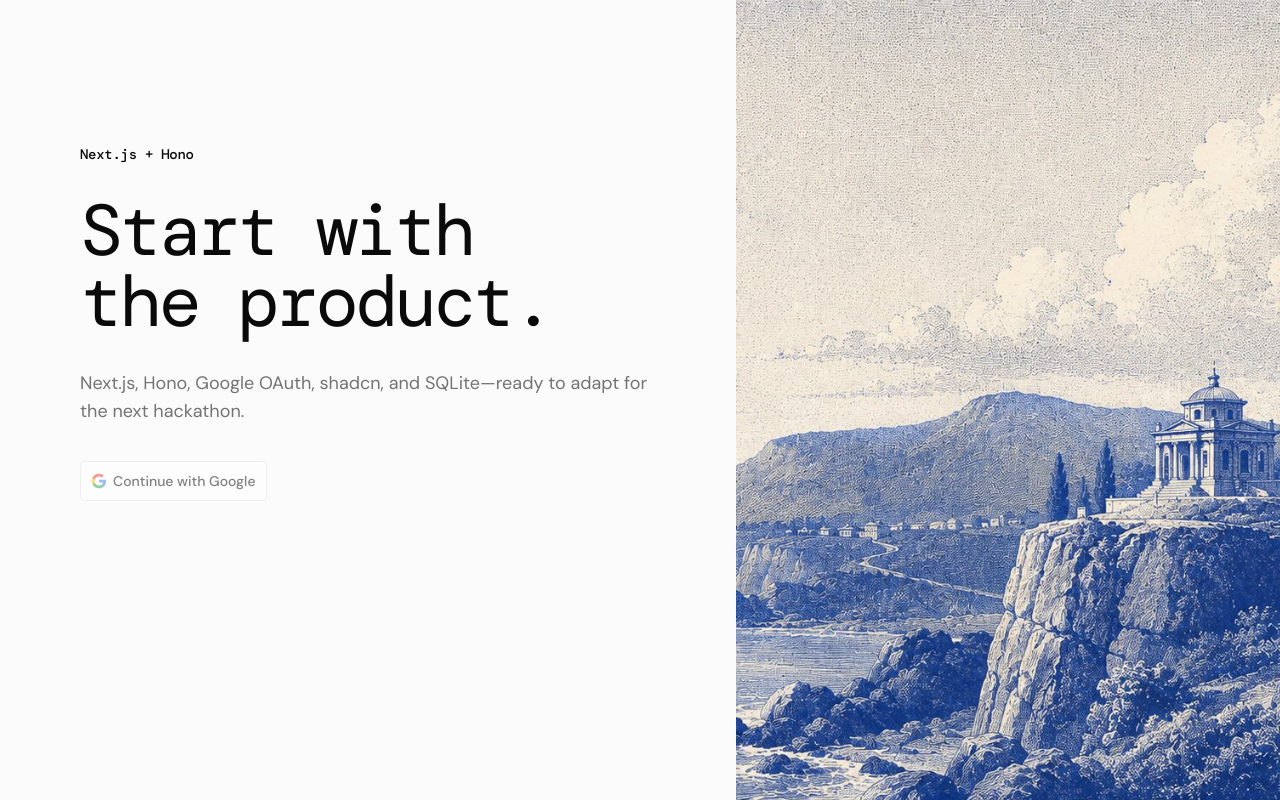
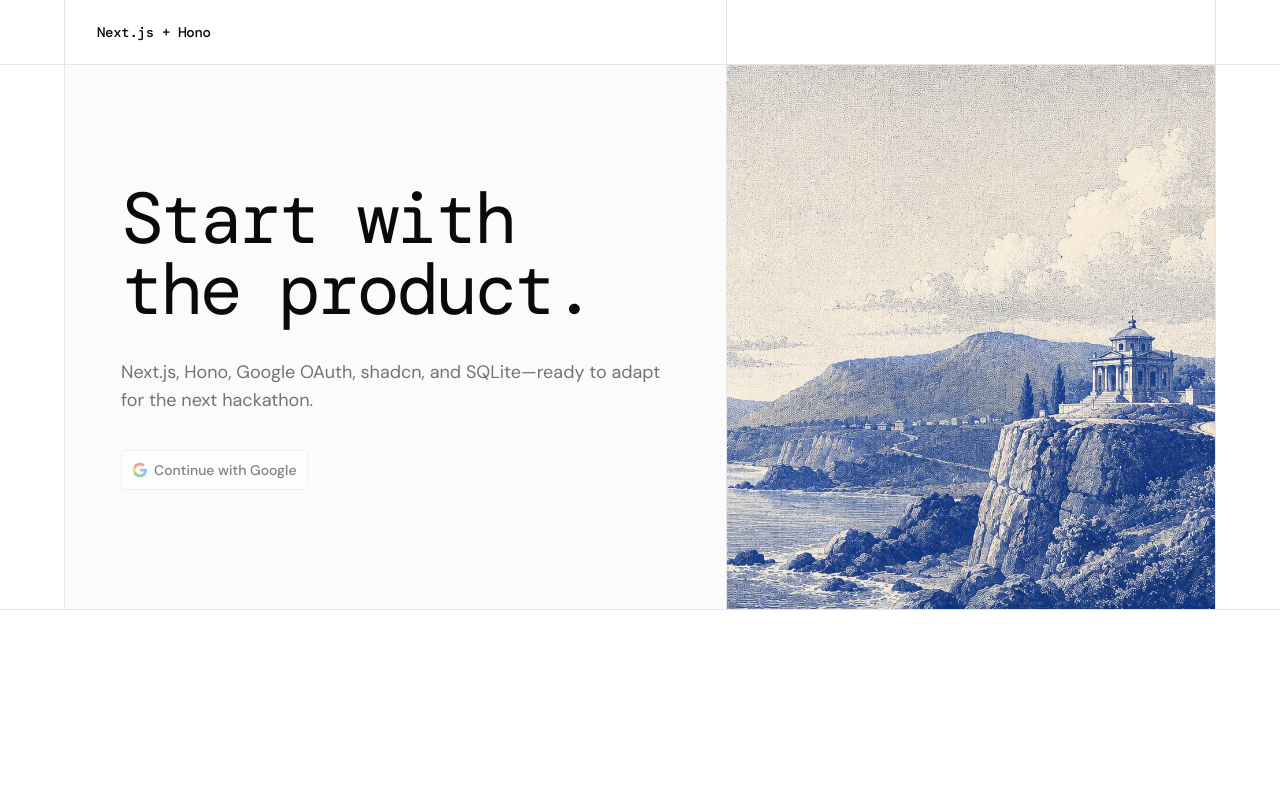
Before and after one commit to vimzh/bumps, a Next.js app in the folder apps/web/: page / in a window 1280 px wide. Built offline with nearby package versions, Linux system fonts and the light colour scheme; no server answers; a web font is replaced by a local one.

Commit message:
Add gridded landing layout

```diff
--- a/apps/web/src/app/page.tsx
+++ b/apps/web/src/app/page.tsx
@@ -1,11 +1,17 @@
 import { HomeHero } from "@/components/home/home-hero";
+import { SiteNavbar } from "@/components/layout/site-navbar";
 import { homeContent } from "@/data/home";
 import { siteContent } from "@/data/site";
 
 export default function Home() {
   return (
-    <main>
-      <HomeHero eyebrow={siteContent.title} {...homeContent.hero} />
-    </main>
+    <>
+      <SiteNavbar title={siteContent.title} />
+      <div className="border-b">
+        <main className="mx-4 max-w-6xl border-x sm:mx-6 xl:mx-auto">
+          <HomeHero {...homeContent.hero} />
+        </main>
+      </div>
+    </>
   );
 }
--- a/apps/web/src/components/home/hero-visual.tsx
+++ b/apps/web/src/components/home/hero-visual.tsx
@@ -2,7 +2,7 @@ import Image from "next/image";
 
 export function HeroVisual() {
   return (
-    <div className="relative min-h-[38svh] overflow-hidden bg-muted lg:min-h-svh">
+    <div className="relative min-h-80 overflow-hidden border-t bg-muted lg:min-h-[34rem] lg:border-l lg:border-t-0">
       <Image
         alt=""
         className="object-cover object-[68%_center]"
--- a/apps/web/src/components/home/home-hero.tsx
+++ b/apps/web/src/components/home/home-hero.tsx
@@ -2,20 +2,16 @@ import { AuthControl } from "@/components/auth/auth-control";
 import { HeroVisual } from "@/components/home/hero-visual";
 
 type HomeHeroProps = {
-  eyebrow: string;
   heading: string;
   subheading: string;
 };
 
-export function HomeHero({ eyebrow, heading, subheading }: HomeHeroProps) {
+export function HomeHero({ heading, subheading }: HomeHeroProps) {
   return (
-    <section className="grid min-h-svh bg-muted/40 lg:grid-cols-[minmax(0,1.15fr)_minmax(24rem,0.85fr)]">
-      <div className="min-h-[62svh] px-6 pb-16 pt-14 sm:px-10 sm:pt-16 lg:min-h-svh lg:px-14 lg:pt-[18svh] xl:px-20">
-        <div className="max-w-3xl">
-          <p className="font-mono text-sm font-medium tracking-[-0.02em]">
-            {eyebrow}
-          </p>
-          <h1 className="mt-8 whitespace-pre-line font-mono text-5xl font-normal leading-[0.98] tracking-[-0.055em] sm:text-6xl xl:text-7xl 2xl:text-8xl">
+    <section className="grid bg-muted/40 lg:grid-cols-[minmax(0,1.15fr)_minmax(24rem,0.85fr)]">
+      <div className="flex min-h-[31rem] items-center px-5 py-12 sm:px-8 lg:min-h-[34rem] lg:px-12 xl:px-14">
+        <div className="w-full max-w-3xl">
+          <h1 className="whitespace-pre-line font-mono text-5xl font-normal leading-[0.98] tracking-[-0.055em] sm:text-6xl xl:text-7xl 2xl:text-8xl">
             {heading}
           </h1>
           <p className="mt-8 max-w-xl text-pretty font-sans text-base leading-7 text-muted-foreground sm:text-lg">
--- /dev/null
+++ b/apps/web/src/components/layout/site-navbar.tsx
@@ -0,0 +1,24 @@
+import Link from "next/link";
+
+type SiteNavbarProps = {
+  title: string;
+};
+
+export function SiteNavbar({ title }: SiteNavbarProps) {
+  return (
+    <header className="border-b bg-background">
+      <nav
+        aria-label={title}
+        className="mx-4 grid h-16 max-w-6xl grid-cols-[minmax(0,1fr)_3.5rem] border-x sm:mx-6 lg:grid-cols-[minmax(0,1.15fr)_minmax(24rem,0.85fr)] xl:mx-auto"
+      >
+        <Link
+          className="flex min-h-11 items-center px-5 font-mono text-sm font-medium tracking-[-0.02em] hover:text-muted-foreground focus-visible:outline-none focus-visible:ring-2 focus-visible:ring-ring focus-visible:ring-inset sm:px-8"
+          href="/"
+        >
+          {title}
+        </Link>
+        <div aria-hidden="true" className="border-l" />
+      </nav>
+    </header>
+  );
+}
```
